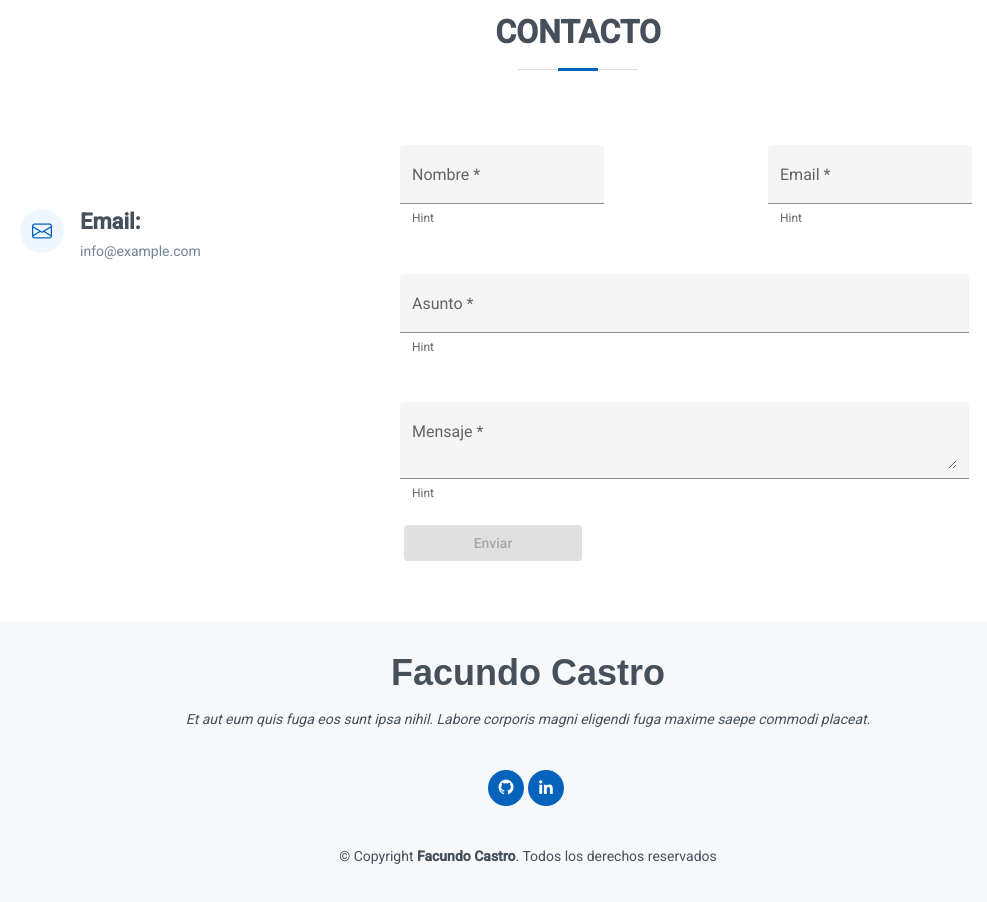
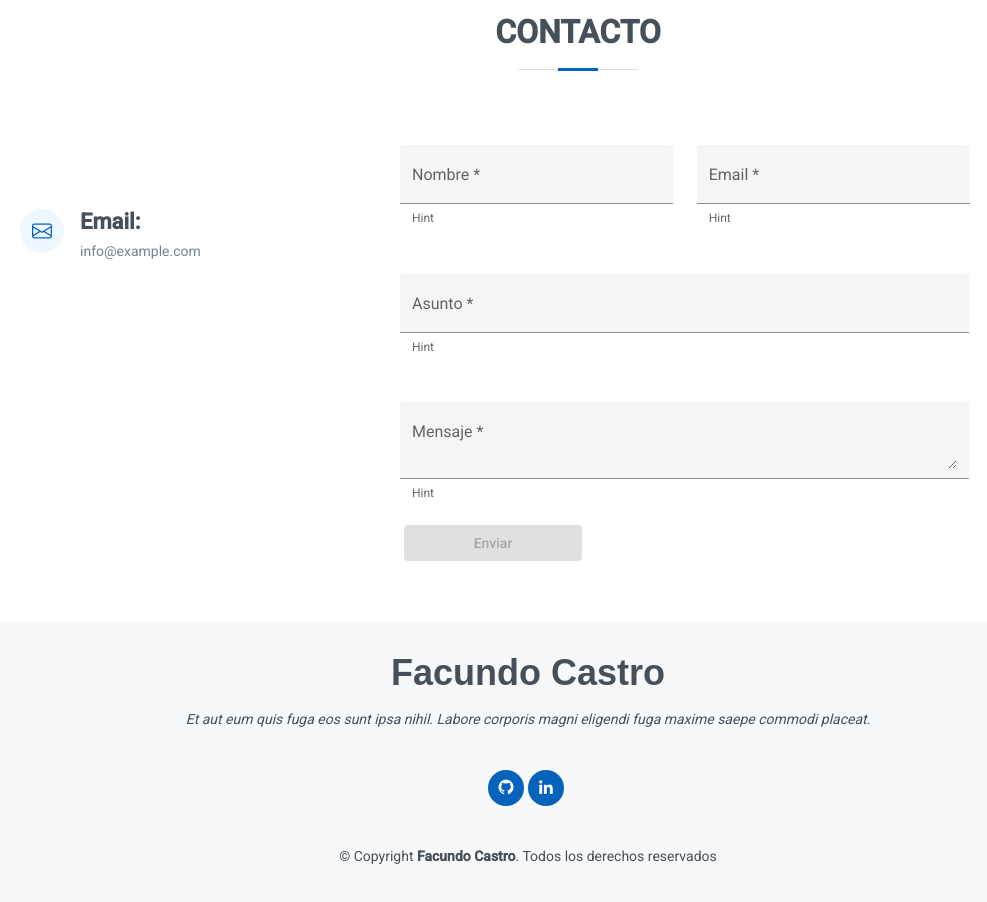
Before and after one commit to FacuCR/Proyecto-YoProgramo, an Angular app in the folder angular-portfolio/: page / in a window 1280 px wide. Shown: the part 4060-4962 px from the top of the page, without its empty margins (112-1099 px from the left). Built offline with nearby package versions, Linux system fonts and the light colour scheme; what ngx-typed-js would draw is missing.

Commit message:
agregado material.module y corregido diseño de contacto

```diff
--- a/angular-portfolio/src/app/Components/contacto/contacto.component.html
+++ b/angular-portfolio/src/app/Components/contacto/contacto.component.html
@@ -20,21 +20,19 @@
 
         <div class="row col-md-8">
 
-            <div class="col-md-6 my-4">
-              <mat-form-field appearance="fill">
+          <div class="row">
+              <mat-form-field appearance="fill" class="col-md-5 my-4">
                 <mat-label>Nombre</mat-label>
                 <input matInput placeholder="ej: Facundo" formControlName="nombre" required>
                 <mat-hint>Hint</mat-hint>
               </mat-form-field>
-            </div>
 
-            <div class="col-md-6 my-4">
-              <mat-form-field appearance="fill">
+              <mat-form-field appearance="fill" class="col-md-5 my-4">
                 <mat-label>Email</mat-label>
                 <input matInput placeholder="ej: facucastro302@gmail.com" formControlName="email" required>
                 <mat-hint>Hint</mat-hint>
               </mat-form-field>
-            </div>
+          </div>
 
           <div class="row">
             <mat-form-field appearance="fill" class="col-md-10 my-4">
```
Also changed, not shown: angular-portfolio/src/app/app.module.ts (+4 -10 lines), angular-portfolio/src/app/material.module.ts (added, +23 -0 lines).
